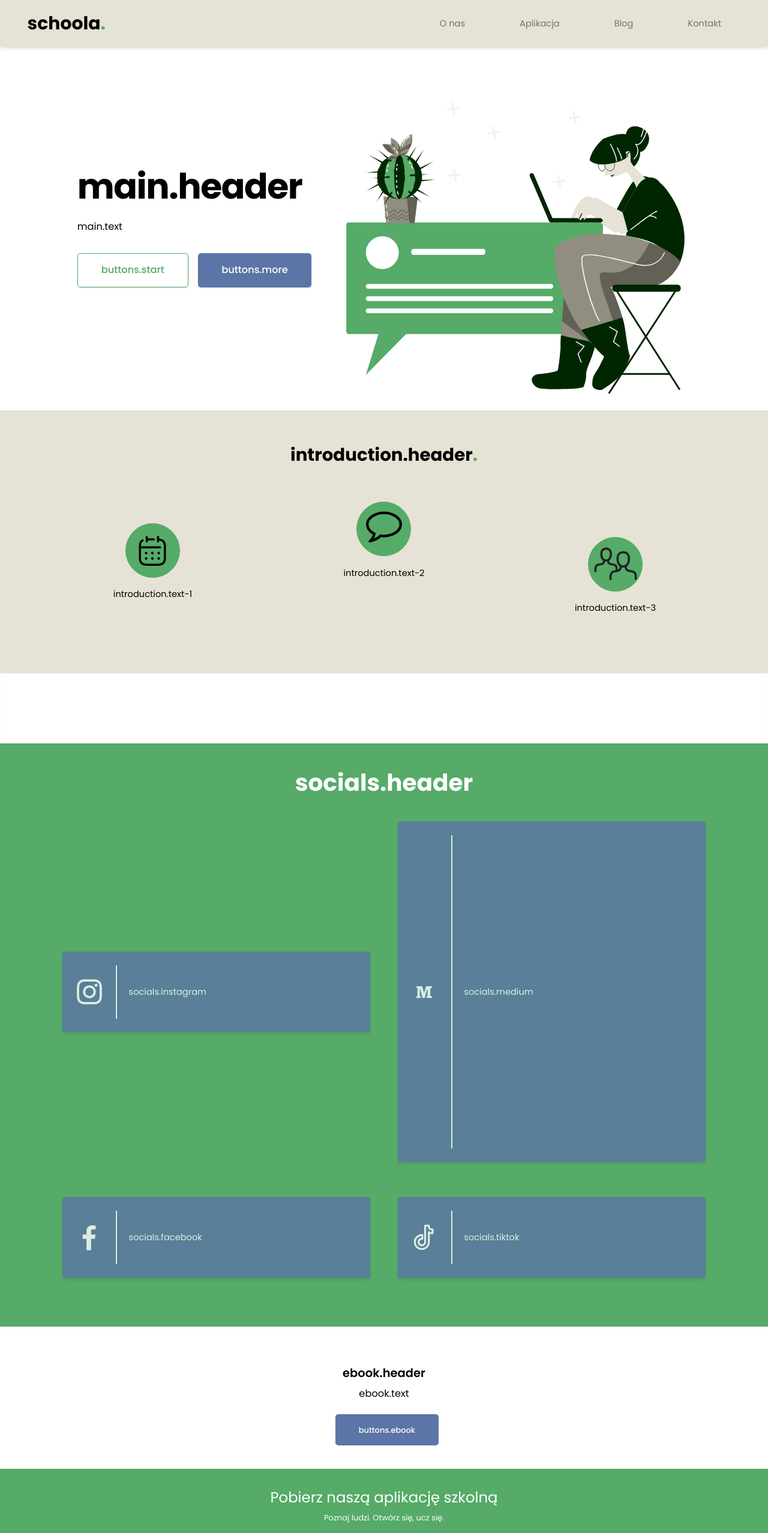
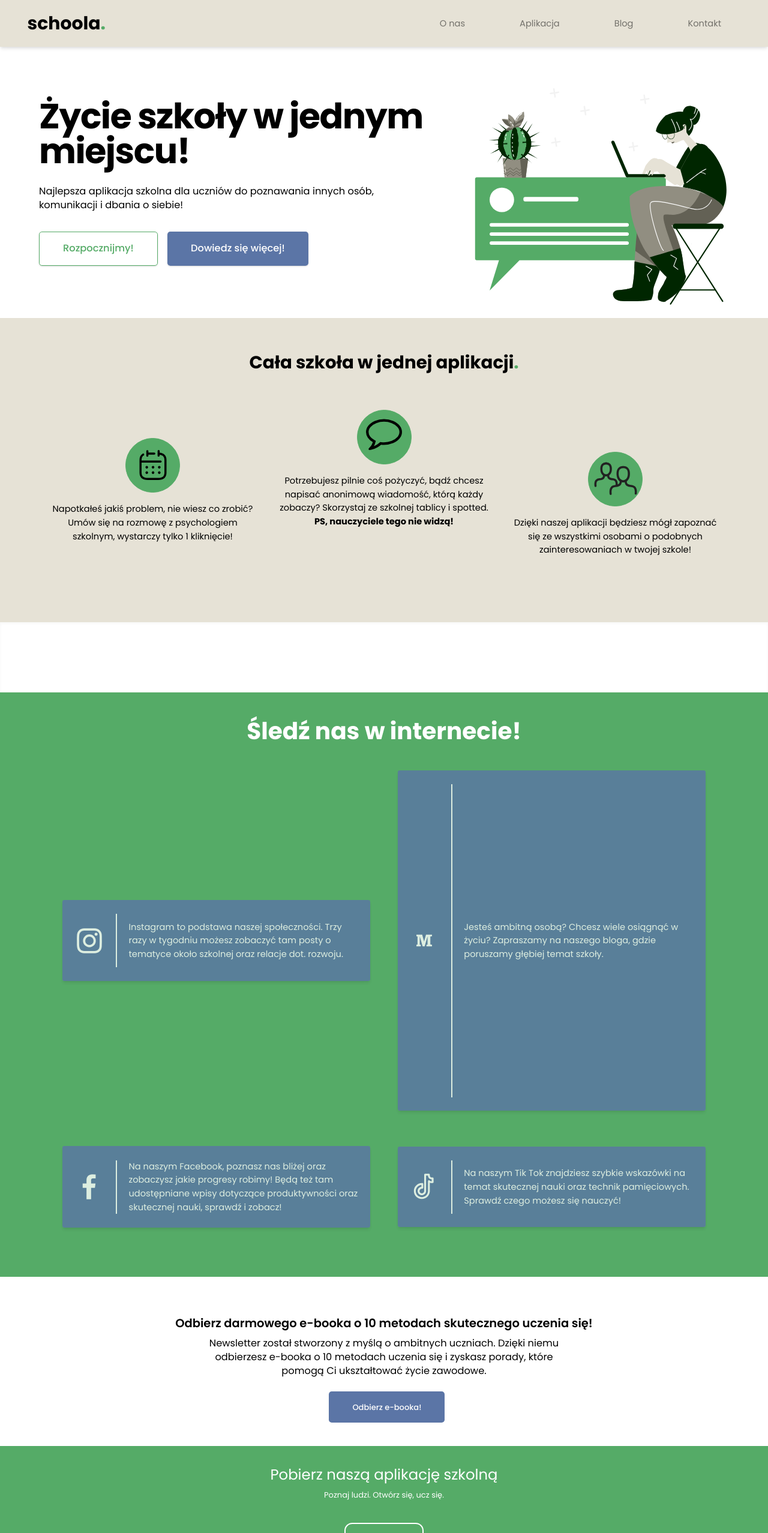
Before and after one commit to schoola-pl/schoola-landing, a Next.js app: page / in a window 1280 px wide. Shown: the top 2555 px of the page at 60% size. Built offline with nearby package versions, Linux system fonts and the light colour scheme.

Commit message:
Delete translate

```diff
--- a/components/organisms/AppIntroductionSection/AppIntroductionSection.tsx
+++ b/components/organisms/AppIntroductionSection/AppIntroductionSection.tsx
@@ -1,15 +1,10 @@
 import React from 'react';
-import { useTranslation } from 'next-i18next';
 
-const AppIntroductionSection = () => {
-  const { t } = useTranslation('home');
-
-  return (
+const AppIntroductionSection = () => (
   <>
     <div className="bg-amber-default relative p-12 lg:px-24 h-full flex flex-col justify-center text-center">
       <h1 className="font-bold text-3xl pt-6 pb-4 text-gray-900 sm:text-4xl md:pb-16 2xl:text-5xl">
-          {t('introduction.header')}
-          <span className="text-emerald-dark">.</span>
+        Cała szkoła w jednej aplikacji<span className="text-emerald-dark">.</span>
       </h1>
       <div className="grid col-span-1 grid-rows-3 gap-y-2.5 md:gap-10 place-items-center md:grid-cols-3 md:grid-rows-1 ">
         <div className="m-1 lg:pb-14">
@@ -24,7 +19,9 @@ const AppIntroductionSection = () => {
               </svg>
             </div>
           </div>
-            <p className="text-lg pt-2 2xl:text-xl">{t('introduction.text-1')}</p>
+          <p className="text-lg pt-2 2xl:text-xl">
+            Napotkałeś jakiś problem, nie wiesz co zrobić? Umów się na rozmowę z psychologiem szkolnym, wystarczy tylko 1 kliknięcie!
+          </p>
         </div>
         <div className="lg:pb-36">
           <div className="flex justify-center items-center m-3">
@@ -36,7 +33,10 @@ const AppIntroductionSection = () => {
               </div>
             </div>
           </div>
-            <p className="text-lg pt-2  2xl:text-xl">{t('introduction.text-2')}</p>
+          <p className="text-lg pt-2  2xl:text-xl">
+            Potrzebujesz pilnie coś pożyczyć, bądź chcesz napisać anonimową wiadomość, którą każdy zobaczy? Skorzystaj ze szkolnej tablicy i spotted.
+            <strong> PS, nauczyciele tego nie widzą!</strong>
+          </p>
         </div>
         <div className="m-1">
           <div className="flex justify-center items-center m-3">
@@ -67,13 +67,14 @@ const AppIntroductionSection = () => {
               </div>
             </div>
           </div>
-            <p className="text-lg pt-2 2xl:text-xl">{t('introduction.text-3')}</p>
+          <p className="text-lg pt-2 2xl:text-xl">
+            Dzięki naszej aplikacji będziesz mógł zapoznać się ze wszystkimi osobami o podobnych zainteresowaniach w twojej szkole!
+          </p>
         </div>
       </div>
     </div>
     <div className="hidden md:block h-36 bg-white w-screen opacity-50 shadow-inner"></div>
   </>
 );
-};
 
 export default AppIntroductionSection;
--- a/components/organisms/NewsletterSection/NewsletterSection.tsx
+++ b/components/organisms/NewsletterSection/NewsletterSection.tsx
@@ -1,16 +1,16 @@
 import React from 'react';
-import { useTranslation } from 'next-i18next';
 
 const NewsletterSubscribe = () => {
-  const { t } = useTranslation('home');
-
   return (
     <div className="flex flex-col justify-center items-center my-10 px-6">
-      <h1 className="text-center font-semibold mb-3 text-xl md:text-2xl">{t('ebook.header')}</h1>
-      <p className="text-center mx-5 mb-3 sm:mb-5 text-md md:text-lg lg:text-xl lg:w-1/2">{t('ebook.text')}</p>
+      <h1 className="text-center font-semibold mb-3 text-xl md:text-2xl">Odbierz darmowego e-booka o 10 metodach skutecznego uczenia się!</h1>
+      <p className="text-center mx-5 mb-3 sm:mb-5 text-md md:text-lg lg:text-xl lg:w-1/2">
+        Newsletter został stworzony z myślą o ambitnych uczniach. Dzięki niemu odbierzesz e-booka o 10 metodach uczenia się i zyskasz porady, które
+        pomogą Ci ukształtować życie zawodowe.
+      </p>
       <a target="_blank" rel="noopener noreferrer" href="https://eepurl.com/hPCZ4f">
         <button className="font-medium my-2 px-16 py-5 ml-3 md:px-12 rounded-md bg-blue-default transition-all text-coolGray-white hover:bg-blue-light">
-          {t('buttons.ebook')}
+          Odbierz e-booka!
         </button>
       </a>
     </div>
--- a/components/organisms/SectionCTA/SectionCTA.tsx
+++ b/components/organisms/SectionCTA/SectionCTA.tsx
@@ -2,28 +2,26 @@ import ConnectIcon from 'public/icons/ConnectIcon.svg';
 import Image from 'next/image';
 import React from 'react';
 import Link from 'next/link';
-import { useTranslation } from 'next-i18next';
 
-const SectionCTA: React.FC = () => {
-  const { t } = useTranslation('home');
-
-  return (
+const SectionCTA: React.FC = () => (
   <div className="h-full flex items-center justify-center flex-col-reverse md:flex-row px-5 md:px-3 xl:px-16 xl:py-0 2xl:mb-4 2xl:py-12">
     <div className="flex flex-col items-start py-10 px-4 md:py-20 lg:py-26">
-        <h1 className="text-5xl md:text-6xl mb-8 font-extrabold tracking-tight xl:text-7xl 2xl:mb-20">{t('main.header')}</h1>
-        <p className="text-lg md:text-xl 2xl:text-2xl max-w-3xl text-justify md:text-left">{t('main.text')}</p>
+      <h1 className="text-5xl md:text-6xl mb-8 font-extrabold tracking-tight xl:text-7xl 2xl:mb-20">Życie szkoły w jednym miejscu!</h1>
+      <p className="text-lg md:text-xl 2xl:text-2xl max-w-3xl text-justify md:text-left">
+        Najlepsza aplikacja szkolna dla uczniów do poznawania innych osób, komunikacji i dbania o siebie!
+      </p>
       <div className="mt-8 md:mt-10 2xl:mt-20 flex flex-col md:flex-row content-start w-full md:w-auto">
         <div className="inline-flex rounded-md shadow">
           <Link href="https://app.schoola.pl/">
             <button className="inline-flex items-center w-full justify-center text-m px-10 py-5 sm:px-16 md:px-12 2xl:px-20 border border-transparent xl:text-xl font-medium rounded-md text-emerald-dark hover:bg-emerald-dark transition-all hover:text-coolGray-white hover:border-emerald-dark">
-                {t('buttons.start')}
+              Rozpocznijmy!
             </button>
           </Link>
         </div>
         <div className="mt-4 md:mt-0 md:ml-5 inline-flex rounded-md shadow">
           <Link href="/app">
             <button className="inline-flex text-coolGray-white relative w-full items-center justify-center text-m px-10 py-5 sm:px-16 md:px-12 2xl:px-20 xl:text-xl  font-medium rounded-md bg-blue-default hover:bg-blue-light  transition-all">
-                {t('buttons.more')}
+              Dowiedz się więcej!
             </button>
           </Link>
         </div>
@@ -34,6 +32,5 @@ const SectionCTA: React.FC = () => {
     </div>
   </div>
 );
-};
 
 export default SectionCTA;
--- a/components/organisms/SocialSection/SocialSection.tsx
+++ b/components/organisms/SocialSection/SocialSection.tsx
@@ -5,41 +5,41 @@ import Medium from 'public/icons/Medium.svg';
 import Facebook from 'public/icons/FBicon.svg';
 import TikTok from 'public/icons/TikTok.svg';
 import Image from 'next/image';
-import { useTranslation } from 'next-i18next';
 
 const socials = [
   {
     link: 'https://www.instagram.com/schoola__/',
-    description: 'instagram',
+    description:
+      'Instagram to podstawa naszej społeczności. Trzy razy w tygodniu możesz zobaczyć tam posty o tematyce około szkolnej oraz relacje dot. rozwoju.',
     icon: Instagram
   },
   {
     link: 'https://www.medium.com/@schoolapl',
-    description: 'medium',
+    description: 'Jesteś ambitną osobą? Chcesz wiele osiągnąć w życiu? Zapraszamy na naszego bloga, gdzie poruszamy głębiej temat szkoły.',
     icon: Medium
   },
   {
     link: 'https://www.facebook.com/Schoooola',
-    description: 'facebook',
+    description:
+      'Na naszym Facebook, poznasz nas bliżej oraz zobaczysz jakie progresy robimy! Będą też tam udostępniane wpisy dotyczące produktywności oraz skutecznej nauki, sprawdź i zobacz!',
     icon: Facebook
   },
   {
     link: 'https://www.tiktok.com/@schoola__',
-    description: 'tiktok',
+    description:
+      'Na naszym Tik Tok znajdziesz szybkie wskazówki na temat skutecznej nauki oraz technik pamięciowych. Sprawdź czego możesz się nauczyć!',
     icon: TikTok
   }
 ];
 
 const SocialSection = () => {
-  const { t } = useTranslation('home');
-
   return (
     <article>
       <div className="bg-emerald-dark mb-20 py-14">
         <header>
           <div className="flex flex-col items-center justify-center pb-5 px-24">
             <h1 className="font-bold text-white text-3xl text-gray-900 sm:text-4xl lg:text-5xl mb-2 2xl:text-5xl text-center">
-              {t('socials.header')}
+              Śledź nas w internecie!
             </h1>
           </div>
         </header>
@@ -54,7 +54,7 @@ const SocialSection = () => {
                         <Image src={icon} alt="Instagram" />
                       </div>
                     </header>
-                    <p className="px-3 md:px-6 py-4 md:text-lg">{t(`socials.${description}`)}</p>
+                    <p className="px-3 md:px-6 py-4 md:text-lg">{description}</p>
                   </div>
                 </Link>
               </section>
```
Also changed, not shown: components/organisms/ErrorPage/ErrorPage.tsx (line endings or trailing spaces). Lines whose indentation alone changed are shown as unchanged.
